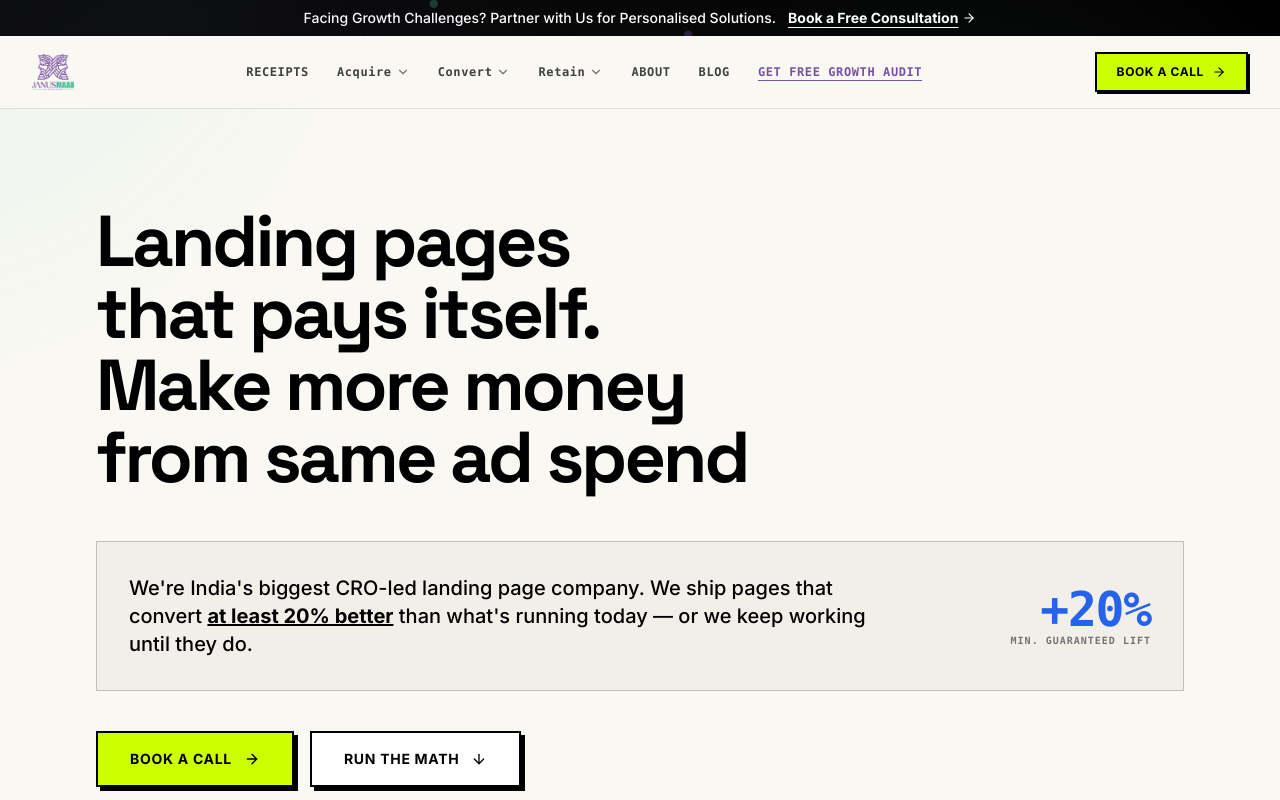
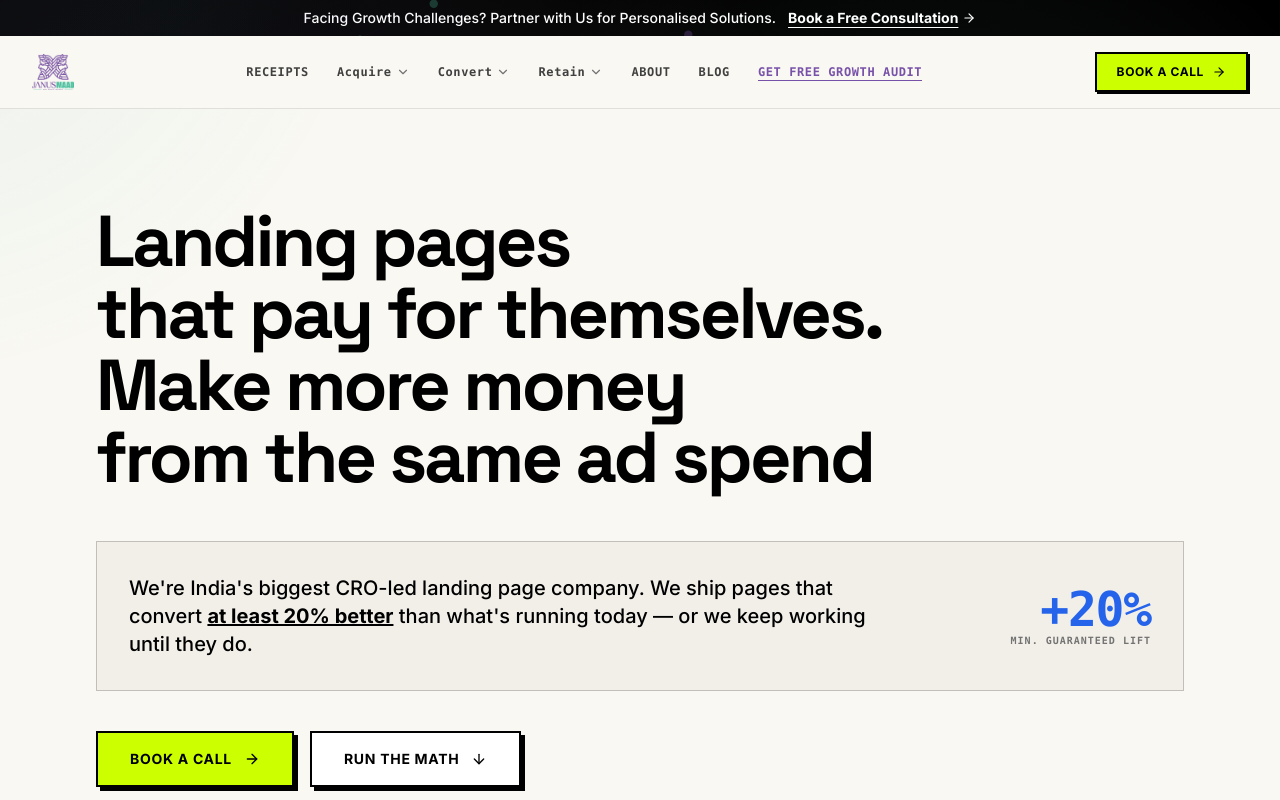
Before and after one commit to Aaditya29112005/Janusmaad-, a Next.js app: page / in a window 1280 px wide. Shown: the top 800 px of the page. Built offline with nearby package versions, Linux system fonts and the light colour scheme.

Commit message:
refactor: polish Hero headline grammar, verify full 20-page build, and push latest production updates

```diff
--- a/src/components/sections/Hero.tsx
+++ b/src/components/sections/Hero.tsx
@@ -13,9 +13,9 @@ export const Hero: React.FC = () => {
         <div className="mb-12">
           <h1 className="text-5xl sm:text-6xl md:text-7xl font-heading font-black text-black tracking-tight leading-[1.05]">
             Landing pages<br />
-            that pays itself.<br />
+            that pay for themselves.<br />
             Make more money<br />
-            from same ad spend
+            from the same ad spend
           </h1>
         </div>
 
```
